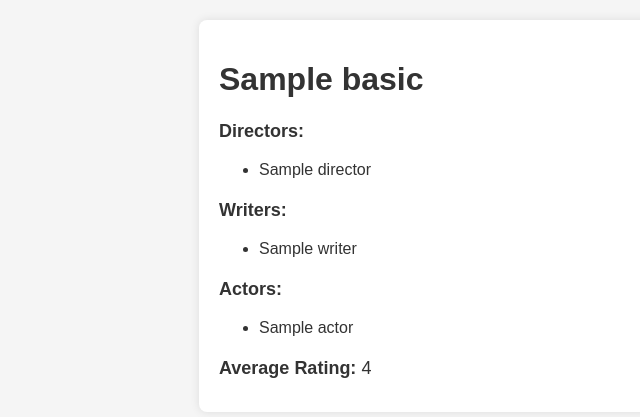
After one commit to Simojoviz/sps-project, a Flask app: template app/templates/film.html in a window 1280 px wide. The commit adds this page. Shown: the top 417 px of the page, without its empty margins (21-661 px from the left). Run offline with Flask 3, Linux system fonts and the light colour scheme; tables that the repository leaves empty hold one stand-in row (values such as "Sample post"); the template is opened without the code that fills it: values that come from a table or form of the project are taken from there, most other values are stand-ins (such as "Sample title", 1, 10 or a date in 2020).

Commit message:
added film page

```diff
--- /dev/null
+++ b/app/templates/film.html
@@ -0,0 +1,65 @@
+<!DOCTYPE html>
+<html lang="en">
+<head>
+    <meta charset="UTF-8">
+    <meta name="viewport" content="width=device-width, initial-scale=1.0">
+    <title>{{ film.primaryTitle }}</title>
+    <style>
+        body {
+            font-family: Arial, sans-serif;
+            margin: 0;
+            padding: 0;
+            background-color: #f5f5f5;
+            color: #333;
+        }
+        .container {
+            max-width: 800px;
+            margin: 20px auto;
+            padding: 20px;
+            background-color: #fff;
+            border-radius: 8px;
+            box-shadow: 0 0 10px rgba(0, 0, 0, 0.1);
+        }
+        h1 {
+            font-size: 32px;
+            margin-bottom: 20px;
+            color: #333;
+        }
+        p {
+            font-size: 18px;
+            line-height: 1.5;
+            margin-bottom: 10px;
+        }
+        strong {
+            color: #333;
+        }
+    </style>
+</head>
+<body>
+    <div class="container">
+        <h1>{{ film.primaryTitle }}</h1>
+        <p><strong>Directors:</strong>
+            <ul>
+                {% for director in directors %}
+                    <li>{{ director }}</li>
+                {% endfor %}
+            </ul>
+        </p>
+        <p><strong>Writers:</strong>
+            <ul>
+                {% for writer in writers %}
+                    <li>{{ writer }}</li>
+                {% endfor %}
+            </ul>
+        </p>
+        <p><strong>Actors:</strong>
+            <ul>
+                {% for actor in actors %}
+                    <li>{{ actor }}</li>
+                {% endfor %}
+            </ul>
+        </p>
+        <p><strong>Average Rating:</strong> {{ average_rating }}</p>
+    </div>
+</body>
+</html>
```
Also changed, not shown: app/models.py (+24 -7 lines), app/routes.py (+17 -8 lines), app/templates/index.html (+0 -13 lines).
